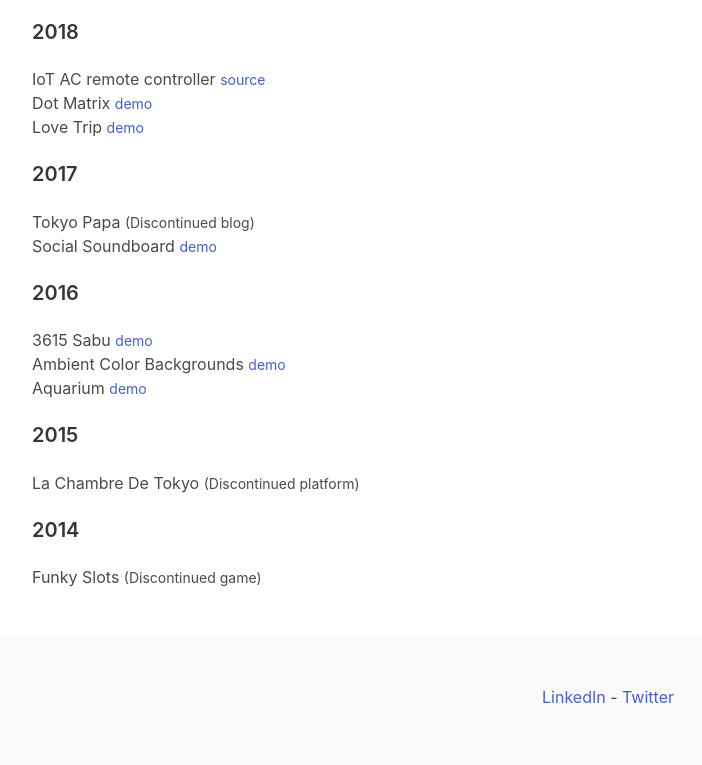
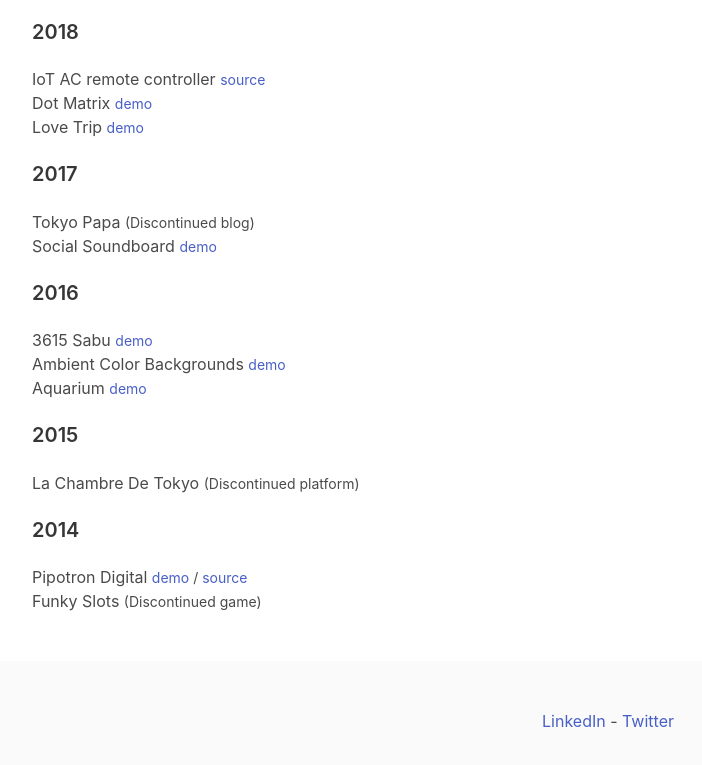
Before and after one commit to grosgg/grosgg.github.io, a plain HTML site: page index.html in a window 1280 px wide. Shown: the part 619-1384 px from the top of the page, without its empty margins (32-734 px from the left). Drawn offline with nearby package versions, Linux system fonts and the light colour scheme.

Commit message:
Add Pipotron to 2014

```diff
--- a/index.html
+++ b/index.html
@@ -72,6 +72,7 @@
         <ul>
         <h3 class="title is-5">2014</h3>
         <ul>
+          <li>Pipotron Digital <small><a href="https://pipotron.herokuapp.com/">demo</a> / <a href="https://github.com/grosgg/pipotron">source</a></small></li>
           <li>Funky Slots <small>(Discontinued game)</small></li>
         <ul>
       </div>
```
